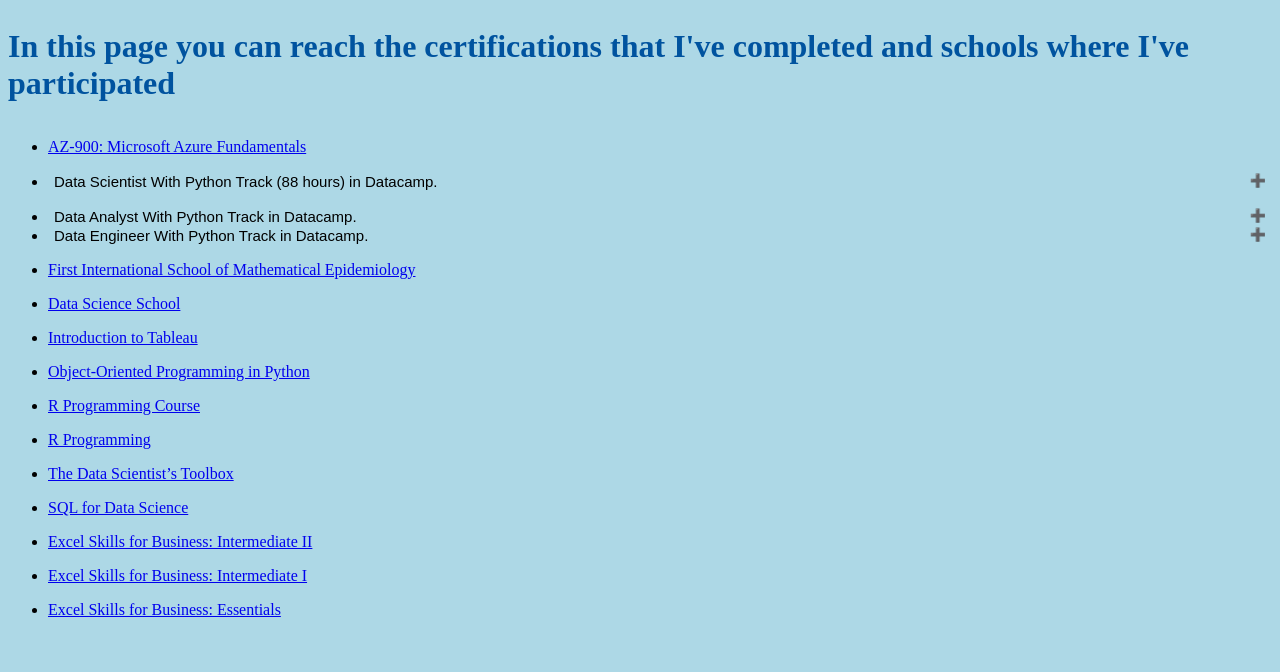
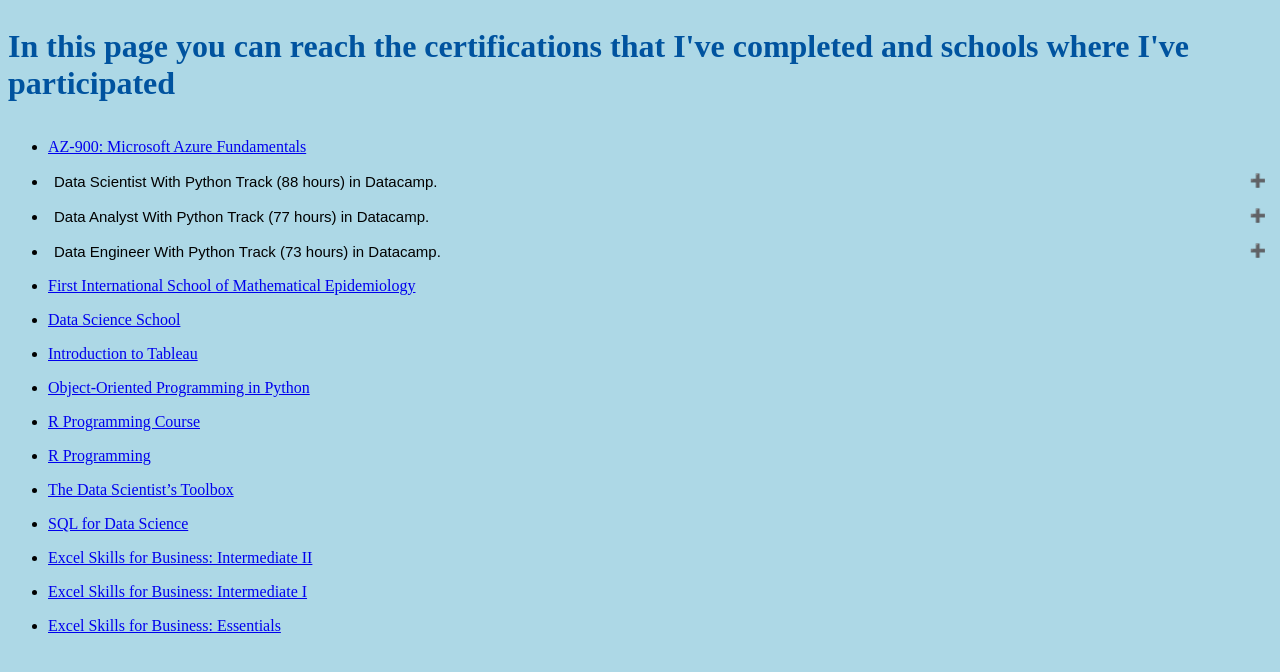
Before and after one commit to axiom-of-choice/axiom-of-choice.github.io, a Flask app: page /certificates in a window 1280 px wide. Shown: the top 672 px of the page. Run offline with Flask 2, Linux system fonts and the light colour scheme.

Commit message:
Added Data Engineering Python Track

```diff
--- a/templates/certificates.html
+++ b/templates/certificates.html
@@ -44,7 +44,7 @@
     </li>
     <p></p>
     <li>
-       <button type="button" class="collapsible">Data Analyst With Python Track in Datacamp.</button>
+       <button type="button" class="collapsible">Data Analyst With Python Track (77 hours) in Datacamp.</button>
     <div class="content">
         <p></p>
         <a href = 'https://www.datacamp.com/statement-of-accomplishment/track/ac7bad1da7ea14cb33fe4907a1d96c015f251653'>Certificate All Track</a>
@@ -72,8 +72,9 @@
         </ol>
     </div>
     </li>
+    <p></p>
     <li>
-       <button type="button" class="collapsible">Data Engineer With Python Track in Datacamp.</button>
+       <button type="button" class="collapsible">Data Engineer With Python Track (73 hours) in Datacamp.</button>
     <div class="content">
         <p></p>
         <a href = 'https://www.datacamp.com/statement-of-accomplishment/track/'>Certificate All Track (In Progress)</a>
```
